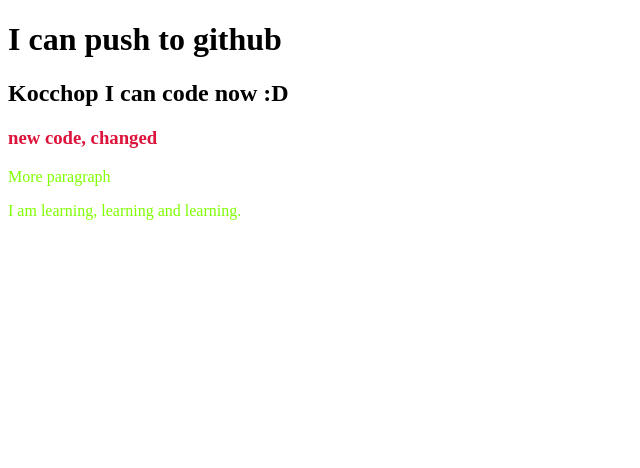
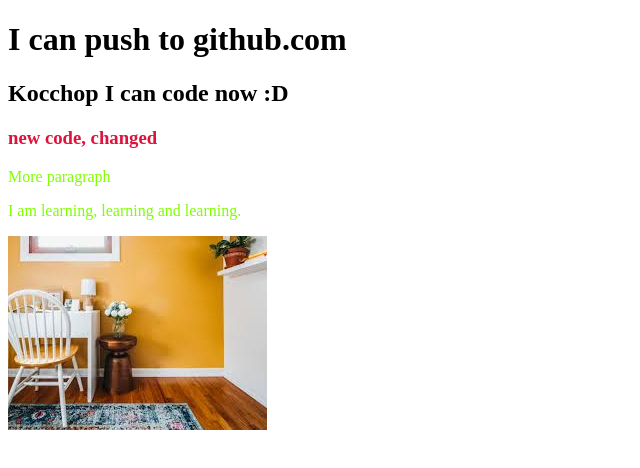
Before and after one commit to JA-Sathi/my-second-repo, a plain HTML site: page index.html in a window 1280 px wide. Shown: the whole page, without its empty margins (0-640 px from the left). Drawn offline with Linux system fonts and the light colour scheme.

Commit message:
picture added

```diff
--- a/index.html
+++ b/index.html
@@ -8,10 +8,11 @@
     <link rel="stylesheet" href="style.css">
 </head>
 <body>
-    <h1>I can push to github</h1>
+    <h1>I can push to github.com</h1>
     <h2>Kocchop I can code now :D</h2>
     <h3>new code, changed</h3>
     <p>More paragraph</p>
     <p>I am learning, learning and learning.</p>
+    <img src="images.jpg" alt="">
 </body>
 </html>
```
Also changed, not shown: images (1).jpg (added), images (2).jpg (added), images.jpg (added).
